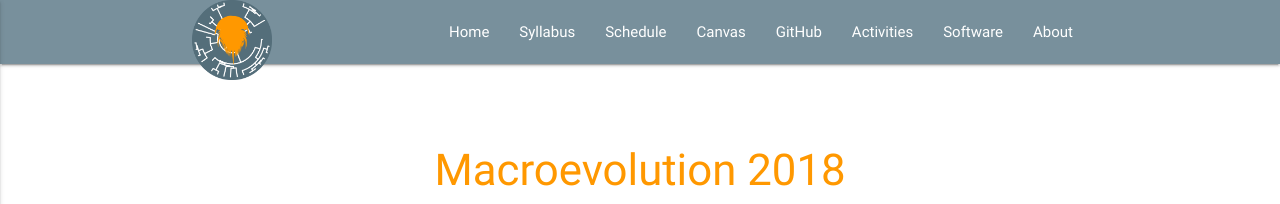
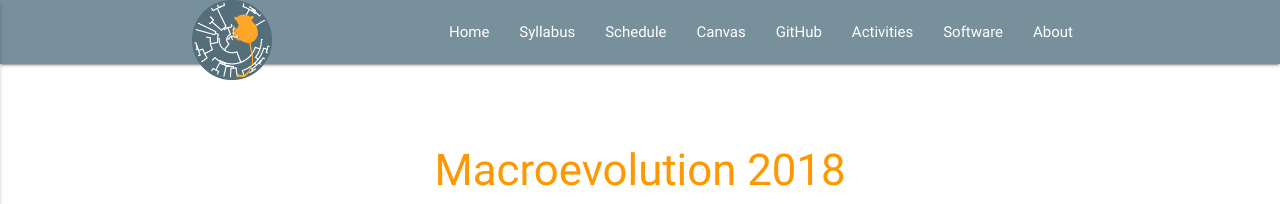
Before and after one commit to EEOB-Macroevolution/EEOB-565X-Spring2018, a Jekyll site: the page built from index.md, in a window 1280 px wide. Shown: the top 204 px of the page. Built offline with Jekyll 4.4.1, drawn with Linux system fonts in a browser that asks for light colours.

Commit message:
some more design fiddling...

```diff
--- a/_includes/footer.html
+++ b/_includes/footer.html
@@ -3,7 +3,10 @@
       <div class="row">
         <div class="col s12 m6 l3">
           <a rel="license" href="https://github.com/EEOB-Macroevolution/EEOB-565X-Spring2018"><img style="border-width:0" src="https://assets-cdn.github.com/images/modules/logos_page/Octocat.png" alt="" width="60" /></a><br>Hosted by <a class="orange-text text-lighten-3" href="https://github.com/">GitHub</a>.
-        </div>
+          <br>
+          <br>
+          <a href="http://phylopic.org/image/f598fb39-facf-43ea-a576-1861304b2fe4/"><img src="http://phylopic.org/assets/images/submissions/f598fb39-facf-43ea-a576-1861304b2fe4.64.png" /></a>
+          </div>
         <div class="col s12 m6 l3">
           <h5 class="white-text">Contact</h5>
           <p class="grey-text text-lighten-4">Dean Adams
--- a/_includes/header.html
+++ b/_includes/header.html
@@ -1,5 +1,5 @@
 <nav class="blue-grey lighten-1" role="navigation">
-    <div class="nav-wrapper container"><a id="logo-container" class="brand-logo" href="{{ "/" | relative_url }}"><img style="border-width:0" src="https://raw.githubusercontent.com/EEOB-Macroevolution/EEOB-565X-Spring2018/master/assets/trilo.png" alt="" width="80" /></a>
+    <div class="nav-wrapper container"><a id="logo-container" class="brand-logo" href="{{ "/" | relative_url }}"><img style="border-width:0" src="https://raw.githubusercontent.com/EEOB-Macroevolution/EEOB-565X-Spring2018/master/assets/trilo2.png" alt="" width="80" /></a>
     {% assign default_paths = site.pages | map: "path" %}
     {% assign page_paths = site.header_pages | default: default_paths %}
 
```
